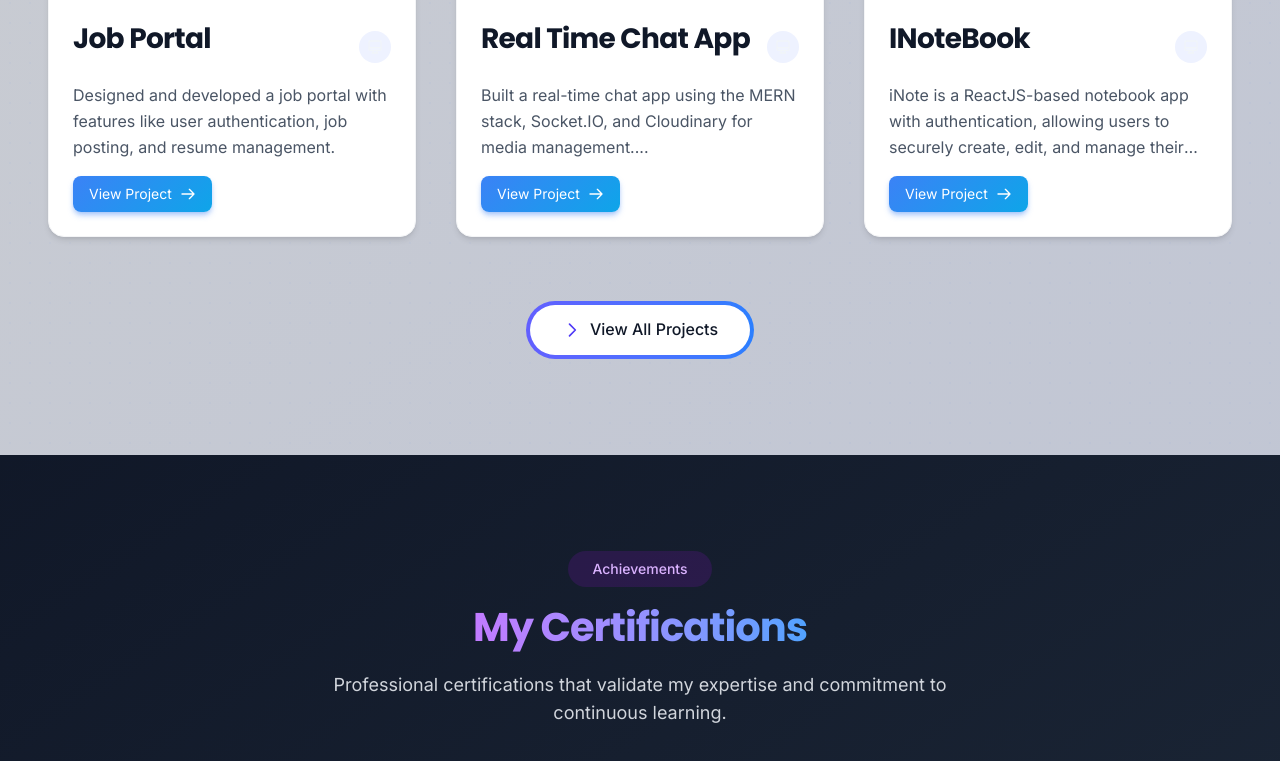
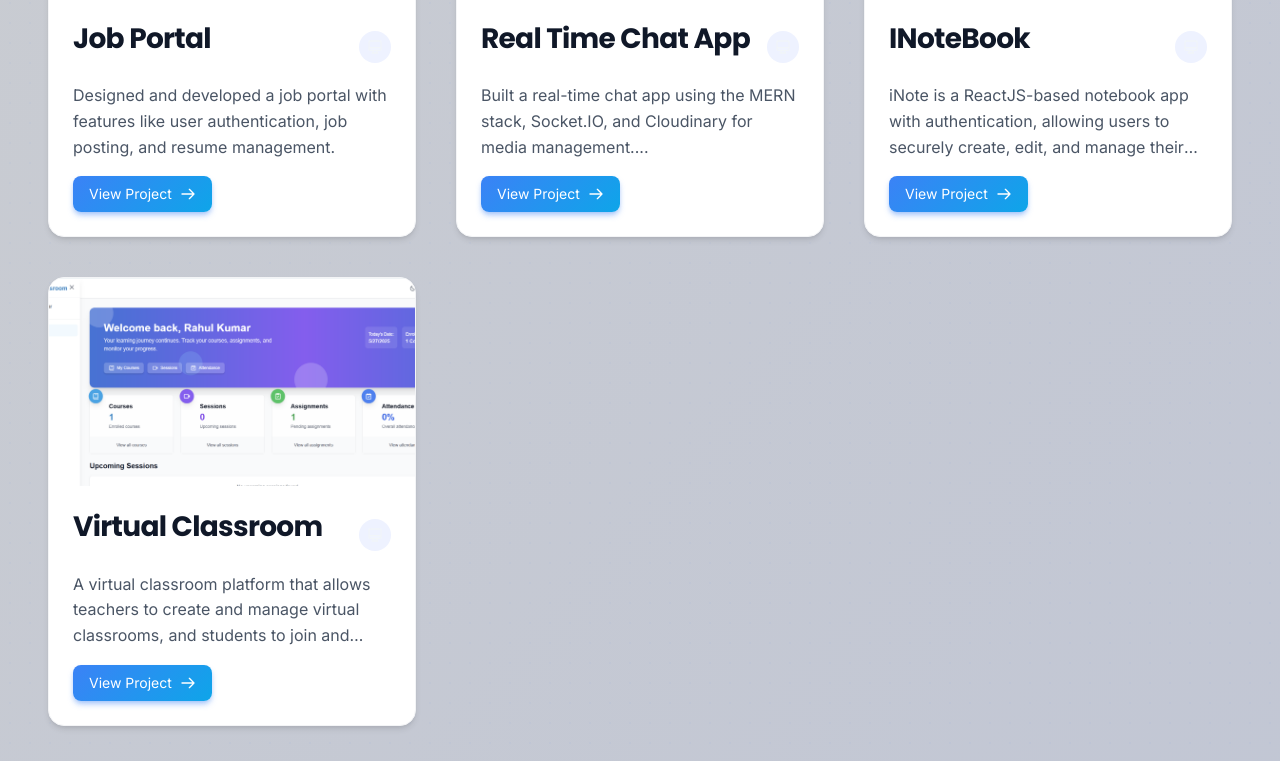
Before and after one commit to Rahuly1606/PortFolio, a React (Vite) app in the folder frontend/: page / in a window 1280 px wide. Shown: the part 2036-2797 px from the top of the page. Built offline with nearby package versions, Linux system fonts and the light colour scheme.

Commit message:
updated project and resume

```diff
--- a/frontend/src/App.jsx
+++ b/frontend/src/App.jsx
@@ -38,6 +38,14 @@ function App() {
       link: '#',
       technologies: ['React', 'Firebase', 'CSS'],
       github: 'https://github.com/Rahuly1606/inotebook'
+    },
+    {
+      name: 'Virtual Classroom',
+      description: 'A virtual classroom platform that allows teachers to create and manage virtual classrooms, and students to join and participate in live video calls with their teachers and classmates.',
+      image: 'vcroom.png',
+      link: '#',
+      technologies: ['React', 'jitsi', 'tailwind', 'node Js'],
+      github: 'https://github.com/Rahuly1606/Virtual-Classroom'
     },
   ];
 
```
Also changed, not shown: frontend/public/vcroom.png (added), 1 other file (tests, documents, lock files or other folders).
